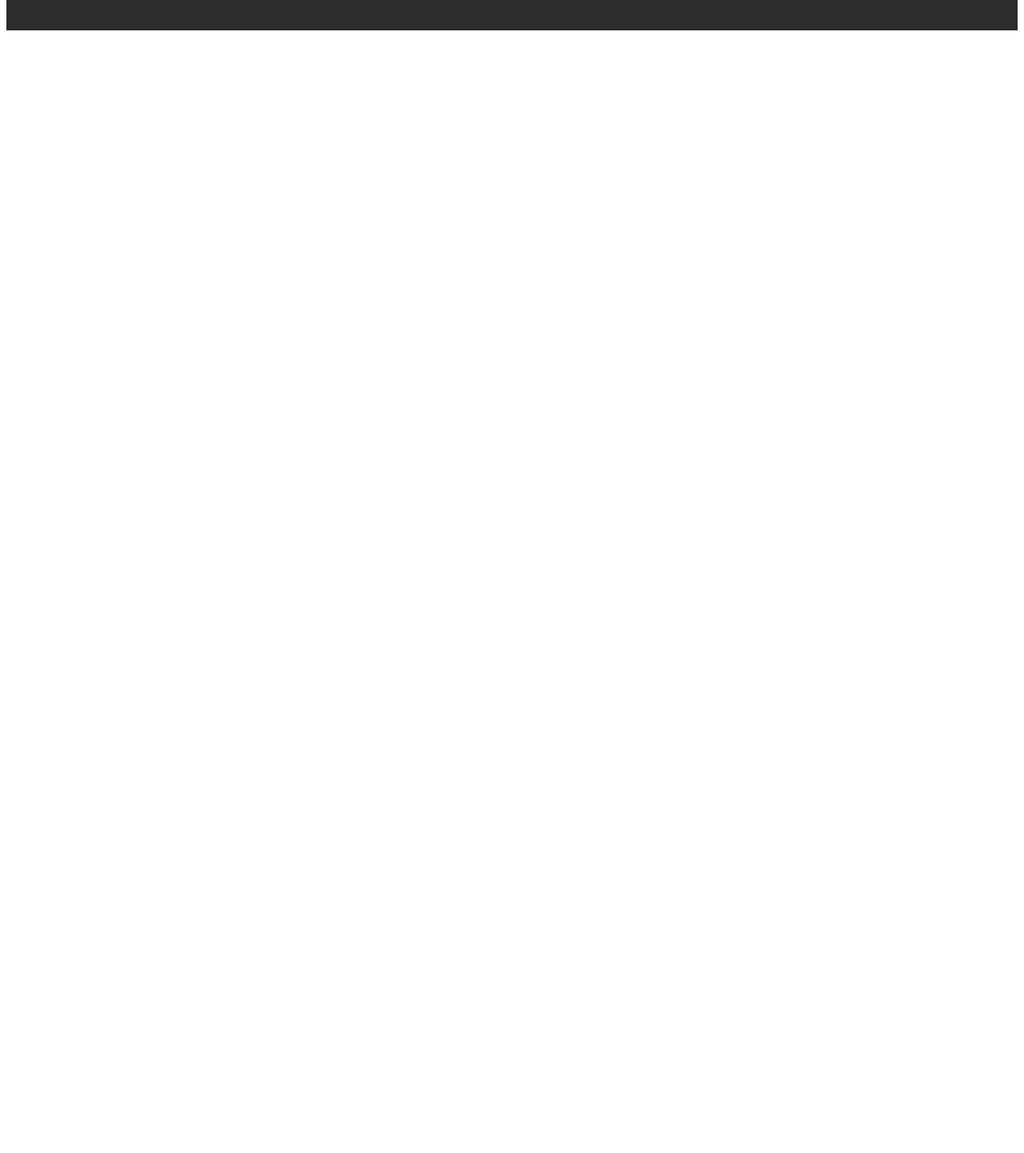
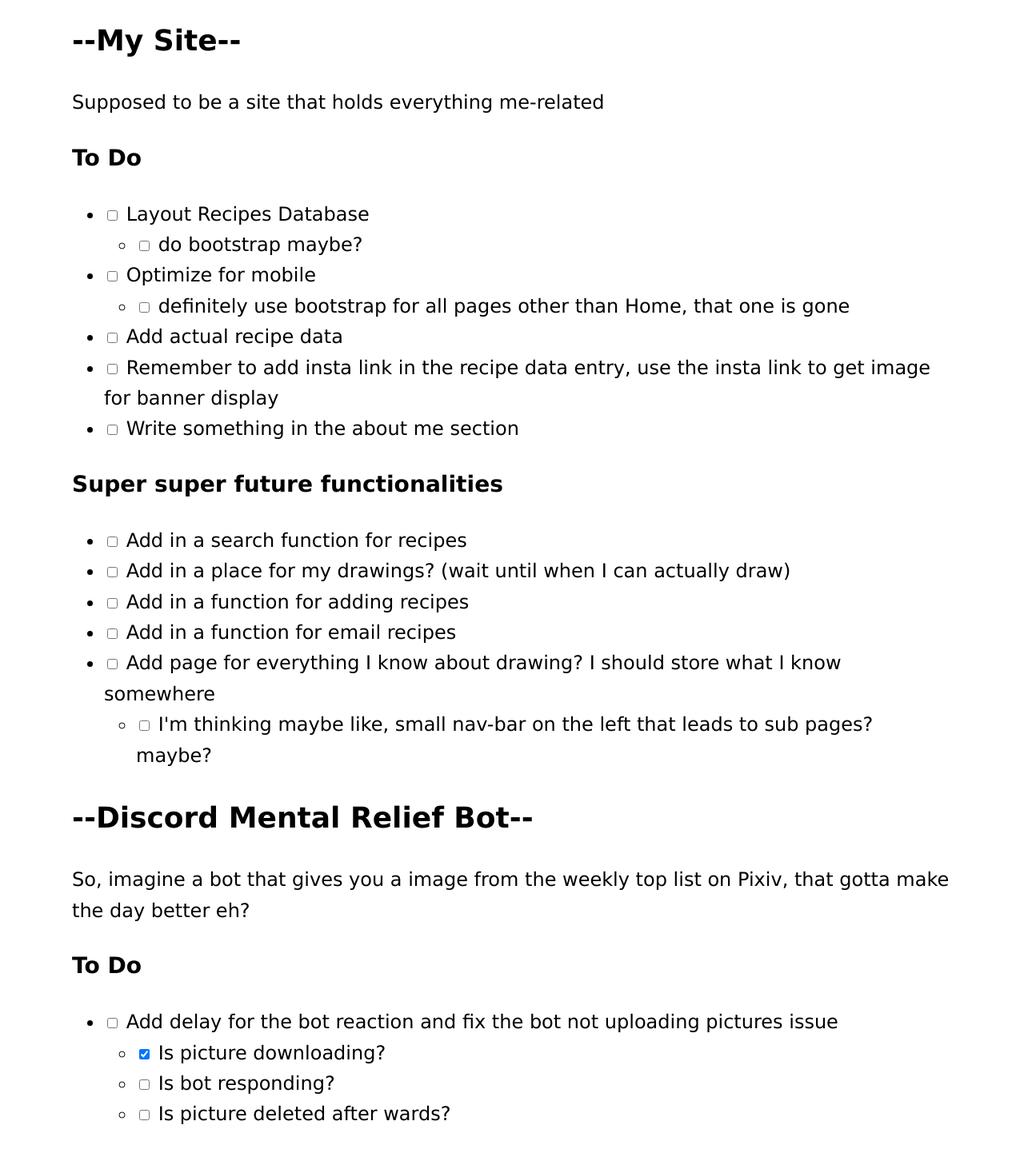
Before and after one commit to LetMeBeJim/JimsRecipeSite, a React (Create React App) app in the folder client/: page /Blog in a window 1280 px wide. Shown: the part 868-2310 px from the top of the page at 80% size. Before the commit the page ends 914 px from the top, so only its background shows below. Built offline with nearby package versions, Linux system fonts and the light colour scheme; no server answers.

Commit message:
updated blog

```diff
--- a/client/src/component/pages/Blog.js
+++ b/client/src/component/pages/Blog.js
@@ -21,7 +21,6 @@ function Blog() {
             <div className="container">
             <div className="blog_container">
                 <div className="post-wrapper">
-                    <h1>Interesting Things</h1>
                     <Markdown>
                         {postContent}
                     </Markdown>
--- a/client/src/component/pages/Markdown/article.md
+++ b/client/src/component/pages/Markdown/article.md
@@ -1,5 +1,12 @@
+# --Blog--
+### December
+<sub>*Dec-21-2022*</sub>
 
-### December
+Finished Trial-#4 in milestone folder, that one is current milestone, need to practice environment drawing and more consistent colours, "make it glow", "strike some feeling". Need to add a gallery in the future maybe?
+
+Recent events: [Elon has been deleting people on twitter](https://www.bbc.com/news/world-us-canada-63978323)
+
+
 <sub>*Dec-17-2022*</sub>
 
 Hello, this is my first attempt using Markdown.
@@ -7,3 +14,32 @@ Since I can't think of some contents right now,
 let this page be a collection of things I find interesting.
 
 Recent events: [Elon has been deleting people on twitter](https://www.bbc.com/news/world-us-canada-63978323)
+
+# --My Site--
+Supposed to be a site that holds everything me-related
+
+### To Do
+- [ ] Layout Recipes Database
+    - [ ] do bootstrap maybe?
+- [ ] Optimize for mobile
+    - [ ] definitely use bootstrap for all pages other than Home, that one is gone
+- [ ] Add actual recipe data
+- [ ] Remember to add insta link in the recipe data entry, use the insta link to get image for banner display
+- [ ] Write something in the about me section
+
+### Super super future functionalities
+- [ ] Add in a search function for recipes
+- [ ] Add in a place for my drawings? (wait until when I can actually draw)
+- [ ] Add in a function for adding recipes
+- [ ] Add in a function for email recipes
+- [ ] Add page for everything I know about drawing? I should store what I know somewhere
+    - [ ] I'm thinking maybe like, small nav-bar on the left that leads to sub pages? maybe?
+
+# --Discord Mental Relief Bot--
+So, imagine a bot that gives you a image from the weekly top list on Pixiv, that gotta make the day better eh?
+
+### To Do
+- [ ] Add delay for the bot reaction and fix the bot not uploading pictures issue
+    - [x] Is picture downloading?
+    - [ ] Is bot responding?
+    - [ ] Is picture deleted after wards?
```
